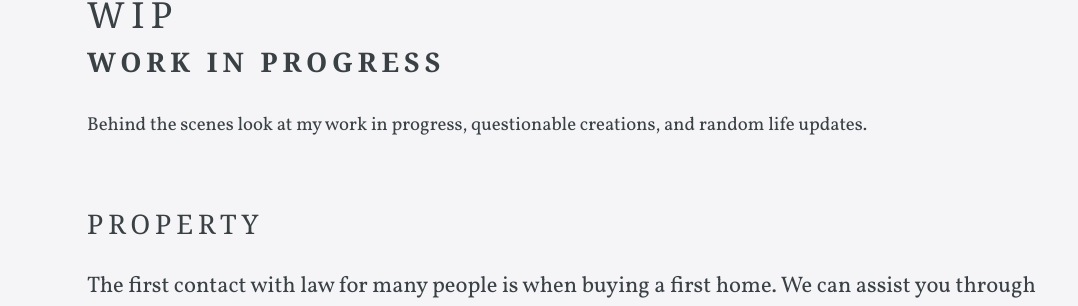
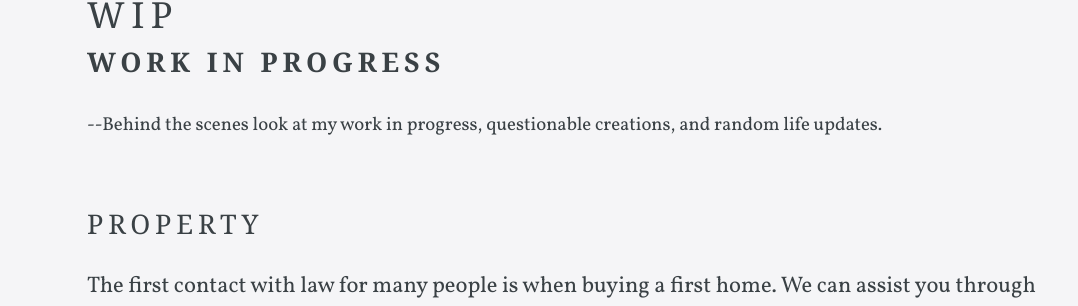
Before and after one commit to mingyoKang/Portfolio.github.io, a Jekyll site: the page built from services.html, in a window 1280 px wide and 900 px high, scrolled down 365 px. Shown: the part 147-453 px from the top of the window, without its empty margins (73-1151 px from the left). Built offline with Jekyll 4.4.1, drawn with Linux system fonts in a browser that asks for light colours; some web fonts are replaced.

Commit message:
20220215_updated

```diff
--- a/_config.yml
+++ b/_config.yml
@@ -1,7 +1,7 @@
 # ----
 # Site
 
-title: Justice Template
+title: MingyoKang
 url: "https://orchid-heron.cloudvent.net"
 baseurl:
 google_analytics_key:
@@ -10,7 +10,7 @@
 
 # Values for the jekyll-seo-tag gem (https://github.com/jekyll/jekyll-seo-tag)
 logo: /siteicon.png
-description: Jekyll template with example content for a law firm.
+description: Portfolio
 author:
   name:
   email:
--- a/_layouts/default.html
+++ b/_layouts/default.html
@@ -95,7 +95,7 @@
 							<h2>{{ site.data.company.title }}</h2>
 						</li>
 						<li>{{ site.data.company.description }}</li>
-						<li><a href="seanhalpin.io">{% include social-icon.html icon="LinkedIn" %} Inspiring Portfolio</a></li>
+						<li><a href="https://www.seanhalpin.design/">{% include social-icon.html icon="LinkedIn" %} Inspiring Portfolio</a></li>
 					</ul>
 				</div>
 			</div>
--- a/services.html
+++ b/services.html
@@ -9,7 +9,7 @@
 
 <div class="editable">
 	<h3><strong>Work in Progress</strong></h3>
-	<p><small>Behind the scenes look at my work in progress, questionable creations, and random life updates.</small></p>
+	<p><small>--Behind the scenes look at my work in progress, questionable creations, and random life updates.</small></p>
 
 	<h3>Property</h3>
 	<p>
```
